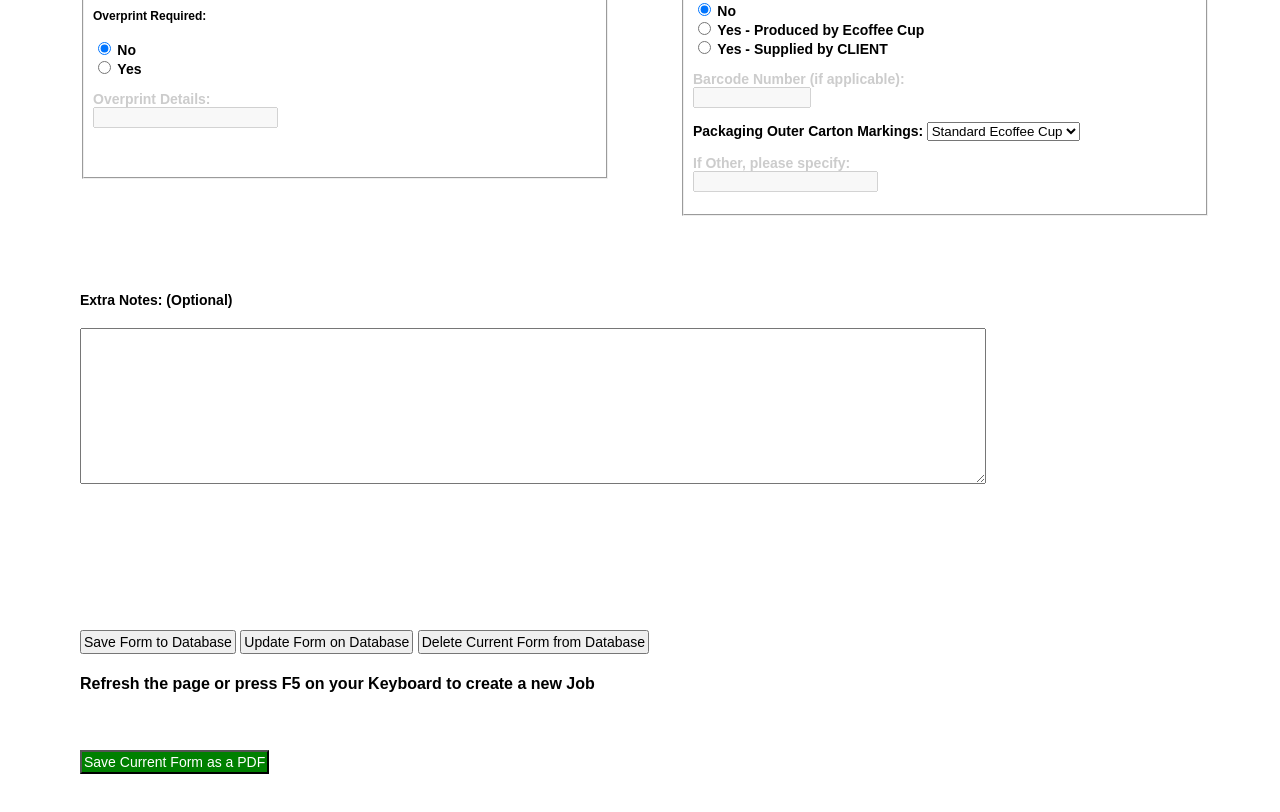
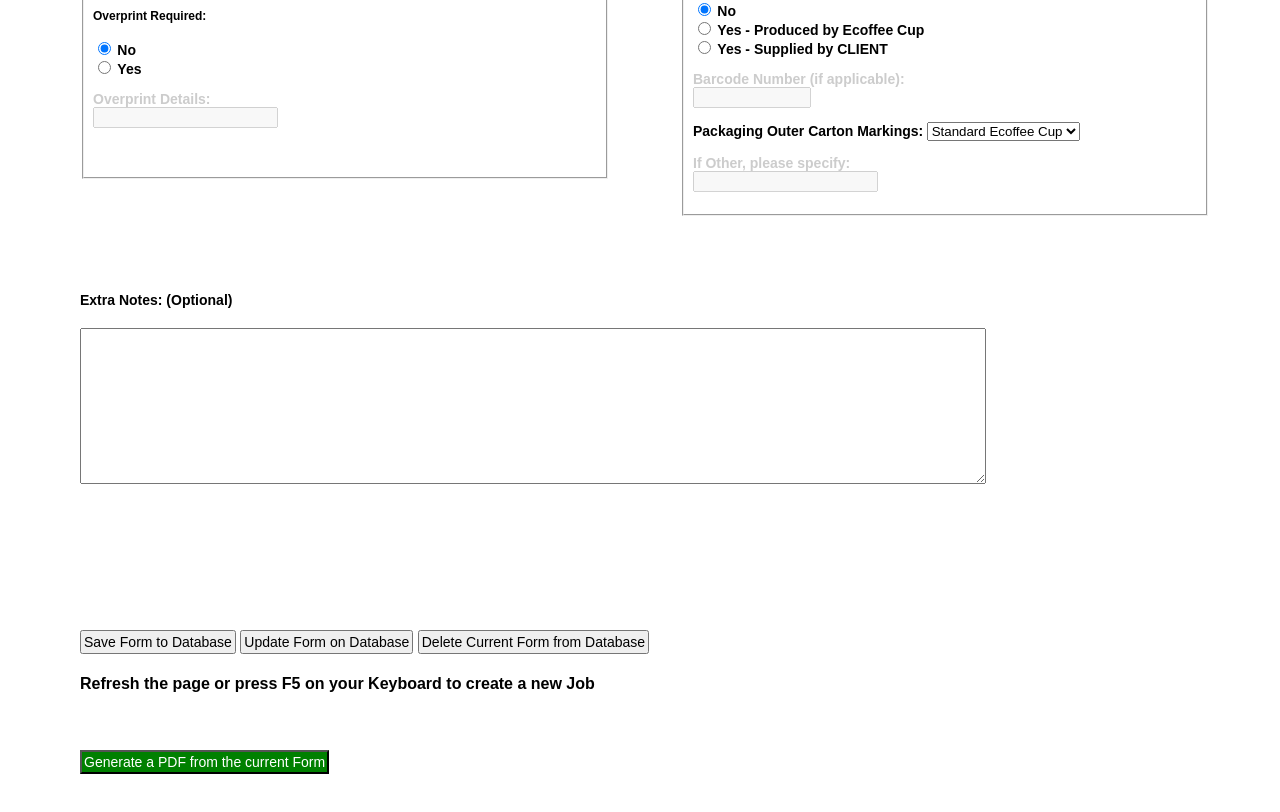
Before and after one commit to jpowell79/ecoffeecup-form, a plain HTML site: page index.html in a window 1280 px wide. Shown: the part 1942-2754 px from the top of the page. Drawn offline with Linux system fonts and the light colour scheme; no server answers.

Commit message:
Update index.html

```diff
--- a/index.html
+++ b/index.html
@@ -610,7 +610,7 @@
         <br><br>
 
       <!-- Save as PDF button -->
-        <button type="button" id="saveAsPDF" style="background-color: green; color: white;">Save Current Form as a PDF</button>
+        <button type="button" id="saveAsPDF" style="background-color: green; color: white;">Generate a PDF from the current Form</button>
       <div>
         <br><br>
 
```
